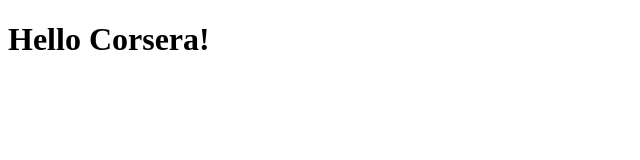
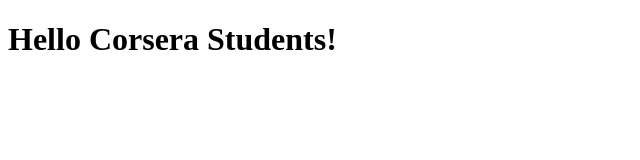
Before and after one commit to Victor-Klimko/angular-test, a plain HTML site: page index.html in a window 1280 px wide. Shown: the whole page, without its empty margins (0-640 px from the left). Drawn offline with Linux system fonts and the light colour scheme.

Commit message:
Next version of web file

```diff
--- a/index.html
+++ b/index.html
@@ -7,6 +7,6 @@
   <title>Hello Corsera!</title>
 </head>
 <body>
-  <h1>Hello Corsera!</h1>
+  <h1>Hello Corsera Students!</h1>
 </body>
 </html>
```
